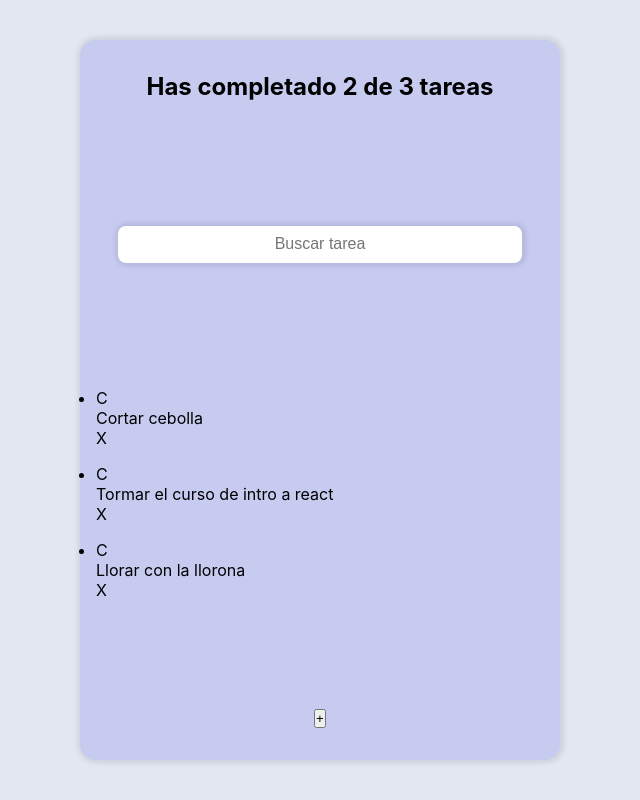
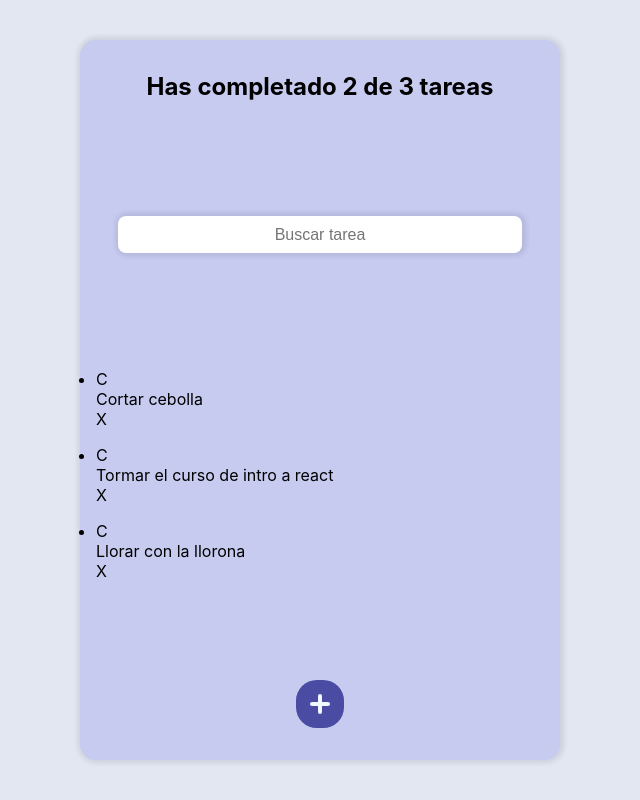
Before and after one commit to emazou/todo-app, a React (Create React App) app: page / in a window 1280 px wide. Shown: the whole page, without its empty margins (320-960 px from the left). Built offline with nearby package versions, Linux system fonts and the light colour scheme; the HTML template or start-up script is replaced by a standard one.

Commit message:
imported styles and created classname

```diff
--- a/src/components/CreateTodoButton.js
+++ b/src/components/CreateTodoButton.js
@@ -1,9 +1,12 @@
 import React from 'react'
-
+import '../styles/CreateTodoButton.css'
 export default function CreateTodoButton() {
     return (
         <>
-            <button>+</button>
+            <button class="CreateTodoButton add-btn">
+                <div class="add-icon"></div>
+                <div class="btn-txt">Agregar tarea</div>
+            </button>
         </>
     )
 }
```
